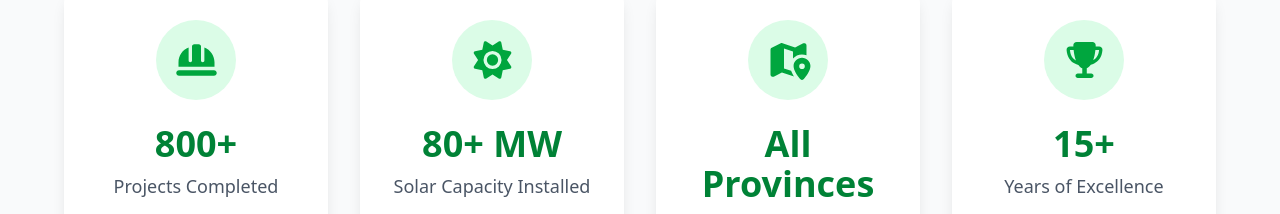
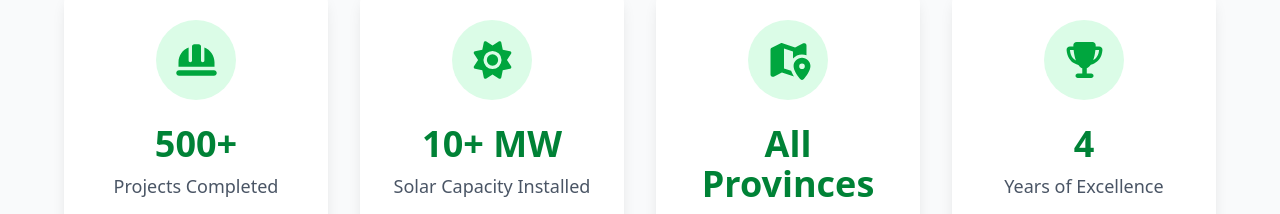
Before and after one commit to piyumal1997/sndsolutions, a React (Vite) app: page /about in a window 1280 px wide. Shown: the part 2260-2474 px from the top of the page. Built offline with nearby package versions, Linux system fonts and the light colour scheme.

Commit message:
sndfolutions  1.26

```diff
--- a/src/data/company.js
+++ b/src/data/company.js
@@ -22,13 +22,13 @@ export const company = {
   achievements : [
       {
         id: 1,
-        value: "800+",
+        value: "500+",
         label: "Projects Completed",
         icon: 'faHelmetSafety',
       },
       {
         id: 2,
-        value: "80+ MW",
+        value: "10+ MW",
         label: "Solar Capacity Installed",
         icon: 'faSun',
       },
@@ -40,7 +40,7 @@ export const company = {
       },
       {
         id: 4,
-        value: "15+",
+        value: "4",
         label: "Years of Excellence",
         icon: 'faTrophy',
       },
```
